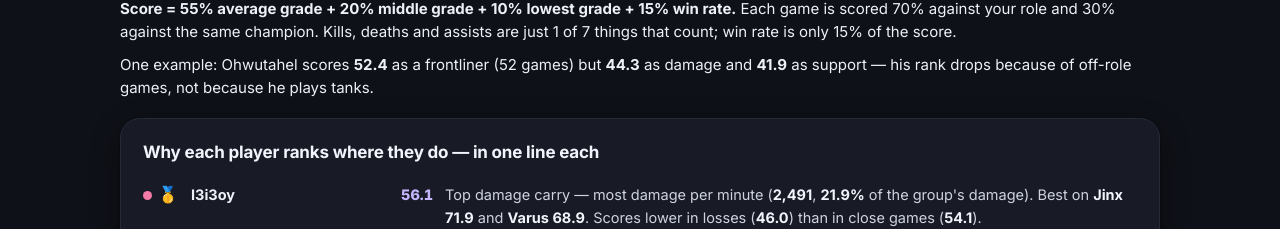
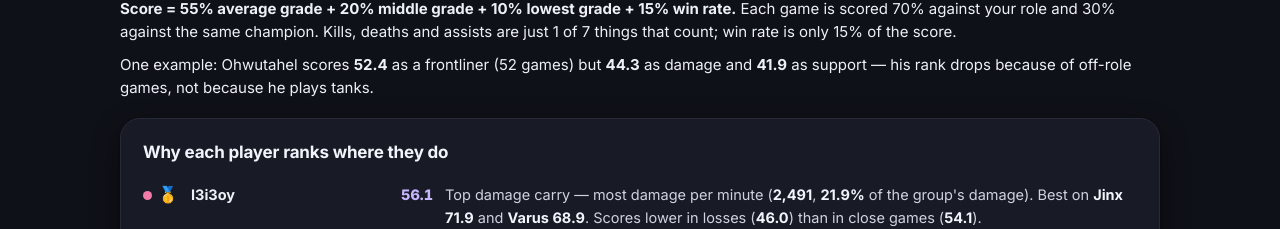
Before and after one commit to nataliechen923/aram-mayhem-leaderboard, a browser extension: page index.html in a window 1280 px wide. Shown: the part 1476-1705 px from the top of the page. Drawn offline with Linux system fonts and the light colour scheme.

Commit message:
Shorten fair-ranking heading to "Why each player ranks where they do"

```diff
--- a/index.html
+++ b/index.html
@@ -403,7 +403,7 @@ async function load() {
   };
   document.getElementById('rank-summary').innerHTML = `
     <div class="rank-summary">
-      <h3>Why each player ranks where they do — in one line each</h3>
+      <h3>Why each player ranks where they do</h3>
       ${players.map((p,i) => {
         const isSeed = !p.role_split && !p.recent_20;
         const line = (isSeed && RANK_SUMMARY[p.name])
```
